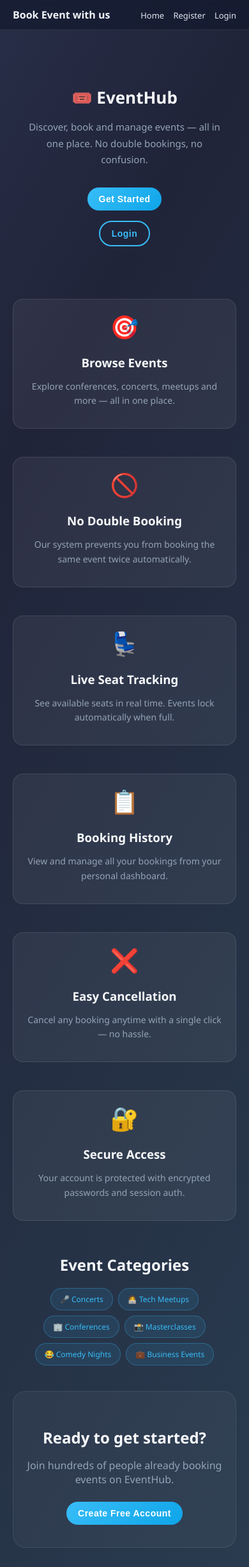
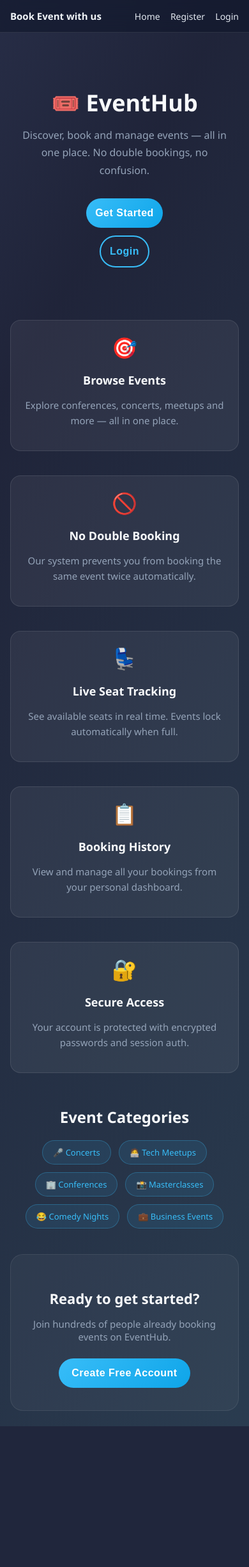
Before and after one commit to OlawaleDev18/eventhub, a Flask app: page / in a window 390 px wide. Shown: the whole page at 64% size. After the commit the page ends 2229 px from the top, so only its background shows below. Run offline with Flask 3, Linux system fonts and the light colour scheme.

Commit message:
Mobile responsive and viewport

```diff
--- a/Mini/static/main.css
+++ b/Mini/static/main.css
@@ -29,11 +29,10 @@ nav a {
     margin-right: 25px;
     font-weight: 500;
     position: relative;
+    font-size: 15px;
 }
 
-nav a:last-child {
-    margin-right: 0;
-}
+nav a:last-child { margin-right: 0; }
 
 nav a::after {
     content: "";
@@ -46,21 +45,12 @@ nav a::after {
     transition: 0.3s;
 }
 
-nav a:hover::after {
-    width: 100%;
-}
+nav a:hover::after { width: 100%; }
 
-h1, h2, h3 {
-    color: #f8fafc;
-}
+h1, h2, h3 { color: #f8fafc; }
+p { color: #cbd5f5; }
 
-p {
-    color: #cbd5f5;
-}
-
-.container {
-    padding: 60px 40px;
-}
+.container { padding: 60px 40px; }
 
 .card {
     background: rgba(255, 255, 255, 0.06);
@@ -84,6 +74,7 @@ button {
     border-radius: 999px;
     cursor: pointer;
     font-weight: 600;
+    font-size: 15px;
     letter-spacing: 0.5px;
     transition: all 0.3s ease;
 }
@@ -95,7 +86,7 @@ button:hover {
 
 input {
     width: 100%;
-    padding: 12px 15px;
+    padding: 14px 15px;
     border-radius: 8px;
     border: none;
     outline: none;
@@ -103,11 +94,10 @@ input {
     background: rgba(255, 255, 255, 0.1);
     color: white;
     margin-bottom: 15px;
+    box-sizing: border-box;
 }
 
-input::placeholder {
-    color: #cbd5f5;
-}
+input::placeholder { color: #cbd5f5; }
 
 input:focus {
     border: 1px solid #38bdf8;
@@ -124,6 +114,7 @@ form {
     flex-direction: column;
 }
 
+/* BADGE */
 .badge.booked {
     background: rgba(34, 197, 94, 0.2);
     color: #4ade80;
@@ -134,16 +125,18 @@ form {
     display: inline-block;
 }
 
-
+/* HERO */
 .hero {
     text-align: center;
-    padding: 60px 20px 40px;
+    padding: 70px 20px 50px;
 }
+
 .hero h1 {
     font-size: 52px;
     font-weight: 700;
     margin-bottom: 16px;
 }
+
 .hero-sub {
     font-size: 18px;
     color: #94a3b8;
@@ -151,55 +144,66 @@ form {
     margin: 0 auto 30px;
     line-height: 1.7;
 }
+
 .hero-btns {
     display: flex;
     gap: 16px;
     justify-content: center;
     flex-wrap: wrap;
 }
+
 .btn-outline {
     background: transparent !important;
     border: 2px solid #38bdf8 !important;
     color: #38bdf8 !important;
     box-shadow: none !important;
 }
+
 .btn-outline:hover {
     background: rgba(56,189,248,0.1) !important;
 }
+
+/* FEATURES */
 .features-grid {
     display: grid;
     grid-template-columns: repeat(3, 1fr);
     gap: 20px;
     margin: 40px 0;
 }
-.feature-card {
-    text-align: center;
-}
+
+.feature-card { text-align: center; }
+
 .feature-icon {
     font-size: 36px;
     margin-bottom: 12px;
 }
+
 .feature-card h3 {
     margin-bottom: 8px;
+    font-size: 17px;
 }
+
 .feature-card p {
     font-size: 14px;
     color: #94a3b8;
     line-height: 1.6;
 }
+
+/* CATEGORIES */
 .categories-section {
     text-align: center;
     margin: 40px 0;
 }
-.categories-section h2 {
-    margin-bottom: 20px;
-}
+
+.categories-section h2 { margin-bottom: 20px; }
+
 .categories-row {
     display: flex;
     flex-wrap: wrap;
     gap: 12px;
     justify-content: center;
 }
+
 .category-pill {
     background: rgba(56,189,248,0.1);
     border: 1px solid rgba(56,189,248,0.3);
@@ -209,6 +213,8 @@ form {
     font-size: 14px;
     font-weight: 500;
 }
+
+/* CTA */
 .cta-section {
     text-align: center;
     padding: 50px 20px;
@@ -217,10 +223,11 @@ form {
     border: 1px solid rgba(255,255,255,0.08);
     margin-top: 40px;
 }
+
 .cta-section h2 { margin-bottom: 10px; }
 .cta-section p { color: #94a3b8; margin-bottom: 24px; }
 
-
+/* DASHBOARD */
 .dashboard-header {
     display: flex;
     justify-content: space-between;
@@ -229,13 +236,16 @@ form {
     flex-wrap: wrap;
     gap: 16px;
 }
+
 .dashboard-header p { color: #94a3b8; margin-top: 4px; }
+
 .stats-row {
     display: grid;
     grid-template-columns: repeat(4, 1fr);
     gap: 16px;
     margin-bottom: 30px;
 }
+
 .stat-card {
     background: rgba(255,255,255,0.06);
     border: 1px solid rgba(255,255,255,0.1);
@@ -245,27 +255,34 @@ form {
     align-items: center;
     gap: 14px;
 }
+
 .stat-icon { font-size: 28px; }
+
 .stat-num {
     font-size: 28px;
     font-weight: 700;
     color: #f8fafc;
     line-height: 1;
 }
+
 .stat-label { font-size: 13px; color: #94a3b8; margin-top: 3px; }
+
 .dashboard-grid {
     display: grid;
     grid-template-columns: 1fr 1fr;
     gap: 20px;
 }
+
 .dash-card-header {
     display: flex;
     justify-content: space-between;
     align-items: center;
     margin-bottom: 16px;
 }
+
 .dash-card-header h3 { margin: 0; }
 .see-all { font-size: 13px; color: #38bdf8; text-decoration: none; }
+
 .action-item {
     display: flex;
     align-items: center;
@@ -277,11 +294,13 @@ form {
     cursor: pointer;
     transition: all 0.2s;
 }
+
 .action-item:hover { background: rgba(56,189,248,0.08); }
 .action-item span { font-size: 24px; }
 .action-item strong { color: #f1f5f9; font-size: 14px; }
 .action-item p { color: #94a3b8; font-size: 12px; margin: 2px 0 0; }
 .quick-actions a { text-decoration: none; }
+
 .recent-booking-item {
     display: flex;
     justify-content: space-between;
@@ -289,9 +308,11 @@ form {
     padding: 12px 0;
     border-bottom: 1px solid rgba(255,255,255,0.06);
 }
+
 .recent-booking-item:last-child { border-bottom: none; }
 .recent-booking-item strong { font-size: 14px; color: #f1f5f9; }
 .recent-booking-item p { font-size: 12px; color: #94a3b8; margin: 3px 0 0; }
+
 .status-badge {
     font-size: 11px;
     font-weight: 600;
@@ -299,10 +320,17 @@ form {
     border-radius: 999px;
     text-transform: capitalize;
 }
+
 .status-badge.confirmed {
     background: rgba(34,197,94,0.15);
     color: #4ade80;
     border: 1px solid #4ade80;
+}
+
+.status-badge.cancelled {
+    background: rgba(239,68,68,0.15);
+    color: #f87171;
+    border: 1px solid #f87171;
 }
 
 .empty-state {
@@ -310,9 +338,10 @@ form {
     padding: 30px 0;
     color: #94a3b8;
 }
+
 .empty-state p { margin-bottom: 16px; }
 
-
+/* FLASH MESSAGES */
 .flash-msg {
     padding: 12px 16px;
     border-radius: 10px;
@@ -320,44 +349,76 @@ form {
     font-size: 14px;
     font-weight: 500;
 }
+
 .flash-msg.info {
     background: rgba(56,189,248,0.15);
     border: 1px solid #38bdf8;
     color: #38bdf8;
 }
+
 .flash-msg.success {
     background: rgba(34,197,94,0.15);
     border: 1px solid #4ade80;
     color: #4ade80;
 }
+
 .flash-msg.warning {
     background: rgba(251,191,36,0.15);
     border: 1px solid #fbbf24;
     color: #fbbf24;
 }
+
 .flash-msg.danger {
     background: rgba(239,68,68,0.15);
     border: 1px solid #f87171;
     color: #f87171;
 }
 
-/* ── MOBILE RESPONSIVE ── */
-@media (max-width: 768px) {
+/* ── TABLET ── */
+@media (max-width: 900px) {
+    .features-grid {
+        grid-template-columns: repeat(2, 1fr);
+    }
+
+    .stats-row {
+        grid-template-columns: repeat(2, 1fr);
+    }
+
+    .dashboard-grid {
+        grid-template-columns: 1fr;
+    }
+}
+
+/* ── MOBILE ── */
+@media (max-width: 600px) {
+
+    body {
+        font-size: 16px;
+    }
 
     .container {
-        padding: 30px 20px;
+        padding: 24px 16px;
     }
 
     /* NAV */
     nav {
-        padding: 12px 20px;
+        padding: 14px 16px;
         flex-wrap: wrap;
         gap: 10px;
     }
 
+    nav strong {
+        font-size: 15px;
+    }
+
     nav a {
-        margin-right: 14px;
+        margin-right: 12px;
         font-size: 14px;
+    }
+
+    nav button {
+        padding: 8px 16px;
+        font-size: 13px;
     }
 
     /* HERO */
@@ -366,86 +427,43 @@ form {
     }
 
     .hero h1 {
-        font-size: 32px;
+        font-size: 36px;
+        line-height: 1.2;
     }
 
     .hero-sub {
-        font-size: 15px;
+        font-size: 16px;
     }
 
     .hero-btns {
         flex-direction: column;
         align-items: center;
+        gap: 12px;
+    }
+
+    .hero-btns button {
+        width: 100%;
+        max-width: 280px;
+        padding: 14px;
+        font-size: 16px;
     }
 
     /* FEATURES */
     .features-grid {
         grid-template-columns: 1fr;
+        gap: 14px;
     }
 
+    .feature-icon { font-size: 32px; }
+
+    .feature-card h3 { font-size: 18px; }
+
+    .feature-card p { font-size: 15px; }
+
     /* CATEGORIES */
-    .categories-row {
-        gap: 8px;
-    }
-
     .category-pill {
-        font-size: 12px;
-        padding: 8px 14px;
-    }
-
-    /* DASHBOARD STATS */
-    .stats-row {
-        grid-template-columns: 1fr 1fr;
-        gap: 12px;
-    }
-
-    .stat-card {
-        padding: 14px;
-        gap: 10px;
-    }
-
-    .stat-num {
-        font-size: 22px;
-    }
-
-    .stat-icon {
-        font-size: 22px;
-    }
-
-    /* DASHBOARD GRID */
-    .dashboard-grid {
-        grid-template-columns: 1fr;
-    }
-
-    .dashboard-header {
-        flex-direction: column;
-        align-items: flex-start;
-    }
-
-    /* EVENTS GRID */
-    .events-grid {
-        grid-template-columns: 1fr;
-    }
-
-    /* BUTTONS */
-    button {
-        padding: 10px 18px;
-        font-size: 14px;
-    }
-
-    /* FORMS */
-    form {
-        max-width: 100%;
-    }
-
-    input {
-        font-size: 15px;
-    }
-
-    /* CARDS */
-    .card {
-        padding: 18px;
-        margin: 12px 0;
+        font-size: 13px;
+        padding: 9px 16px;
     }
 
     /* CTA */
@@ -453,25 +471,72 @@ form {
         padding: 35px 16px;
     }
 
-    /* RECENT BOOKINGS */
+    .cta-section h2 { font-size: 22px; }
+
+    /* HEADINGS */
+    h1 { font-size: 30px; }
+    h2 { font-size: 24px; }
+    h3 { font-size: 18px; }
+    p  { font-size: 15px; }
+
+    /* CARDS */
+    .card {
+        padding: 20px 16px;
+        margin: 12px 0;
+    }
+
+    /* STATS */
+    .stats-row {
+        grid-template-columns: 1fr 1fr;
+        gap: 12px;
+    }
+
+    .stat-card {
+        padding: 16px 12px;
+        gap: 10px;
+        flex-direction: column;
+        text-align: center;
+    }
+
+    .stat-icon { font-size: 26px; }
+    .stat-num  { font-size: 26px; }
+    .stat-label { font-size: 13px; }
+
+    /* DASHBOARD */
+    .dashboard-header {
+        flex-direction: column;
+        align-items: flex-start;
+        gap: 12px;
+    }
+
+    .dashboard-grid {
+        grid-template-columns: 1fr;
+    }
+
+    /* BOOKINGS */
     .recent-booking-item {
         flex-direction: column;
         align-items: flex-start;
         gap: 6px;
     }
+
+    /* FORMS */
+    form { max-width: 100%; }
+
+    input {
+        font-size: 16px;
+        padding: 14px 12px;
+    }
+
+    button {
+        font-size: 16px;
+        padding: 14px 20px;
+    }
 }
 
-@media (max-width: 400px) {
-    .hero h1 {
-        font-size: 26px;
-    }
-
-    .stats-row {
-        grid-template-columns: 1fr;
-    }
-
-    nav a {
-        font-size: 13px;
-        margin-right: 10px;
-    }
+/* ── SMALL PHONES ── */
+@media (max-width: 380px) {
+    .hero h1 { font-size: 28px; }
+    .stats-row { grid-template-columns: 1fr; }
+    nav a { font-size: 13px; margin-right: 8px; }
 }
--- a/Mini/templates/base.html
+++ b/Mini/templates/base.html
@@ -2,6 +2,7 @@
 <html>
 <head>
     <title>Booking Events</title>
+    <meta name="viewport" content="width=device-width, initial-scale=1.0">
     <link rel="stylesheet" href="{{ url_for('static', filename='main.css') }}">
 </head>
 
--- a/Mini/templates/home.html
+++ b/Mini/templates/home.html
@@ -32,11 +32,7 @@
         <h3>Booking History</h3>
         <p>View and manage all your bookings from your personal dashboard.</p>
     </div>
-    <div class="card feature-card">
-        <div class="feature-icon">❌</div>
-        <h3>Easy Cancellation</h3>
-        <p>Cancel any booking anytime with a single click — no hassle.</p>
-    </div>
+
     <div class="card feature-card">
         <div class="feature-icon">🔐</div>
         <h3>Secure Access</h3>
```
